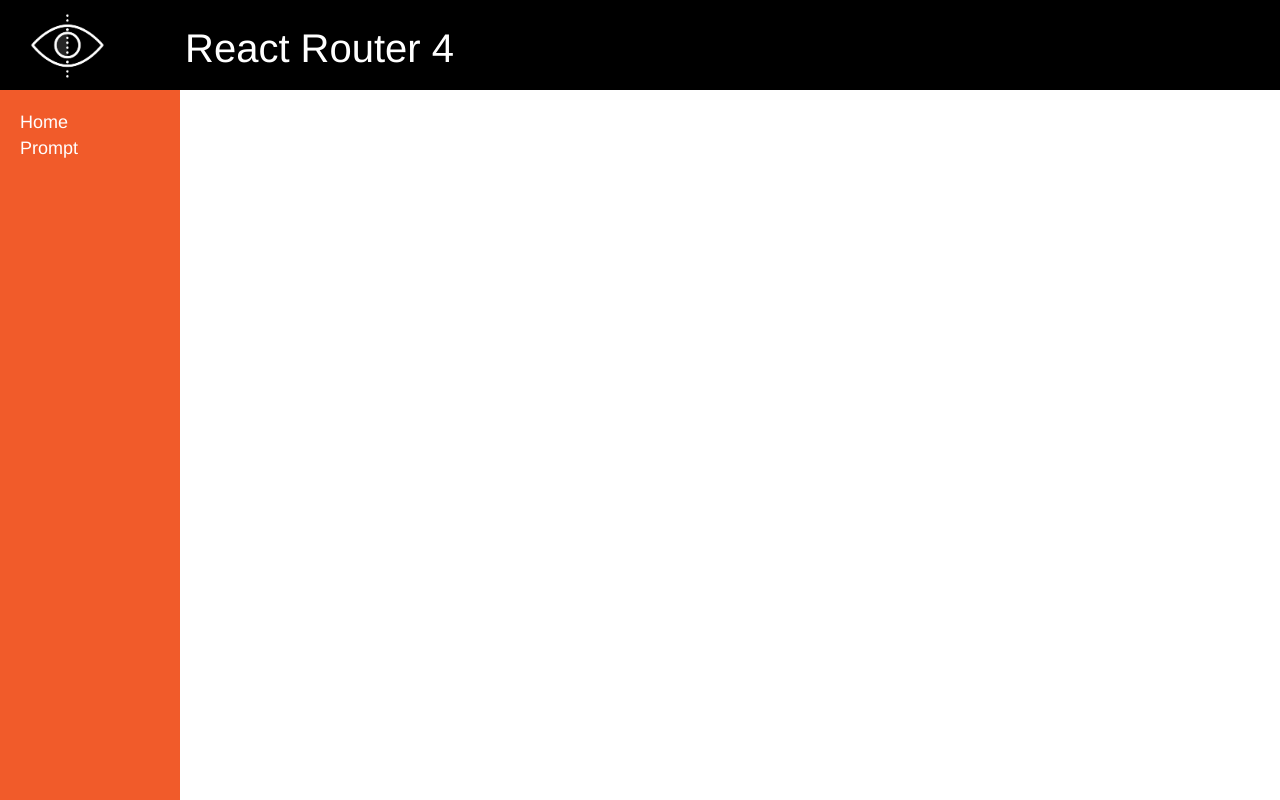
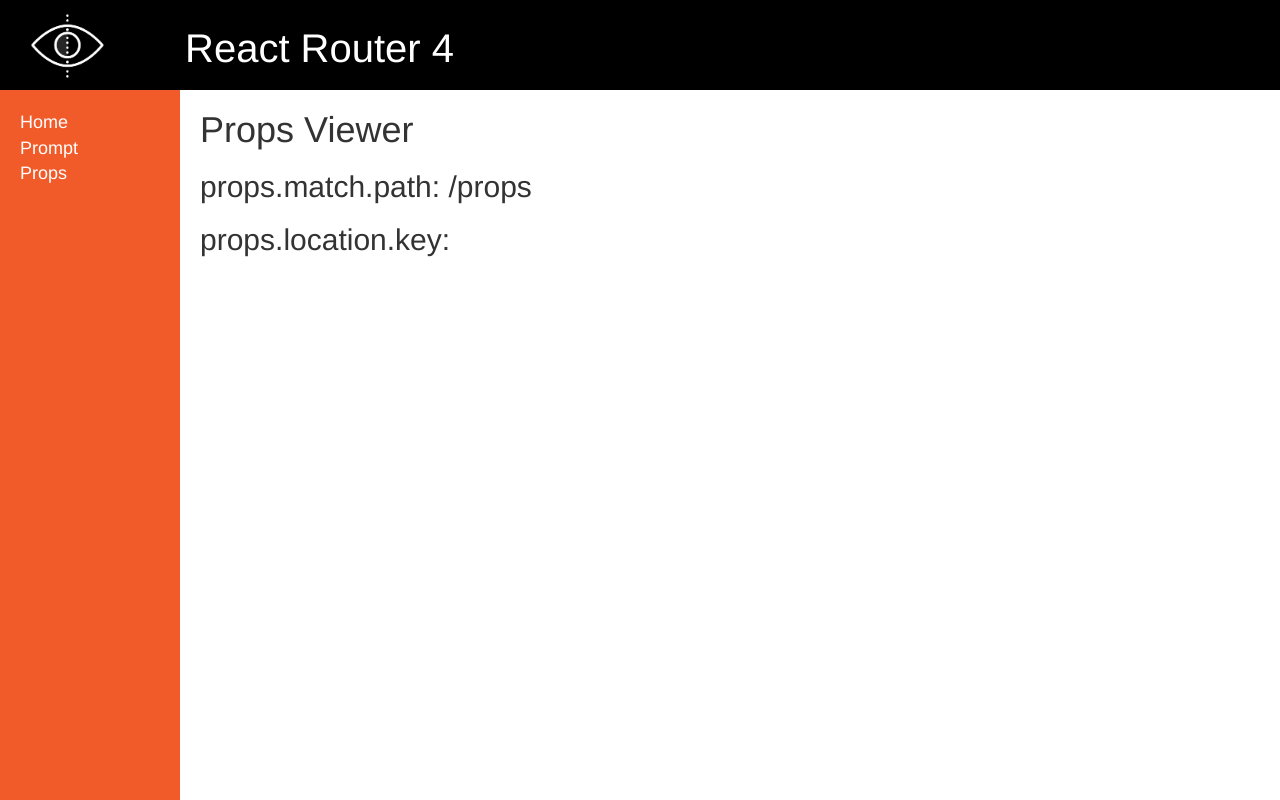
Before and after one commit to juanjoarranz/ps-react-router4, a React app: page /props in a window 1280 px wide. Built offline with nearby package versions, Linux system fonts and the light colour scheme.

Commit message:
Added PropViewer Component
To analyze Router children component properties

```diff
--- a/src/App.js
+++ b/src/App.js
@@ -4,6 +4,7 @@
 import { BrowserRouter as Router, Route, Switch } from 'react-router-dom';
 import Home from './components/Home';
 import NameForm from './components/prompt/NameForm';
+import PropViewer from './components/PropViewer';
 
 const App = () => {
 
@@ -16,7 +17,8 @@
 
                     <Switch>
                         <Route path='/' component={Home} exact/>
-                        <Route path='/prompt' component={NameForm} exact/>
+                        <Route path='/prompt' component={NameForm}/>
+                        <Route path='/props' component={PropViewer}/>
                     </Switch>
 
                 </div>
--- /dev/null
+++ b/src/components/PropViewer.js
@@ -0,0 +1,17 @@
+import React from 'react';
+
+const PropViewer = ( { match, location } ) => {
+
+    return (
+        <div>
+            <h1> Props Viewer </h1>
+
+            <h2> props.match.path: {match.path} </h2>
+            <h2> props.location.key: {location.key} </h2>
+        </div>
+
+    );
+
+};
+
+export default PropViewer;
--- a/src/components/layout/Sidebar.js
+++ b/src/components/layout/Sidebar.js
@@ -7,6 +7,7 @@
         <div className={'leftNavContainer'}>
             <Link to='/' className='navLink'>Home</Link><br/>
             <Link to='/prompt' className='navLink'>Prompt</Link><br/>
+            <Link to='/props' className='navLink'>Props</Link><br/>
         </div>
     );
 };
```
